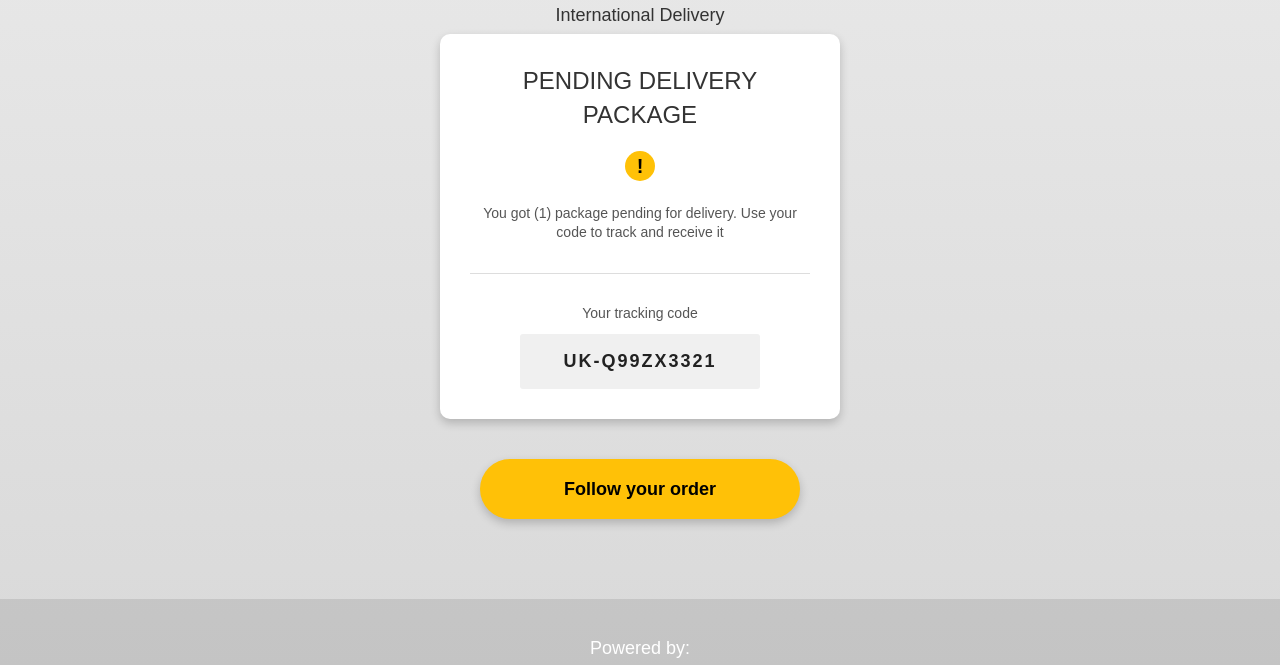
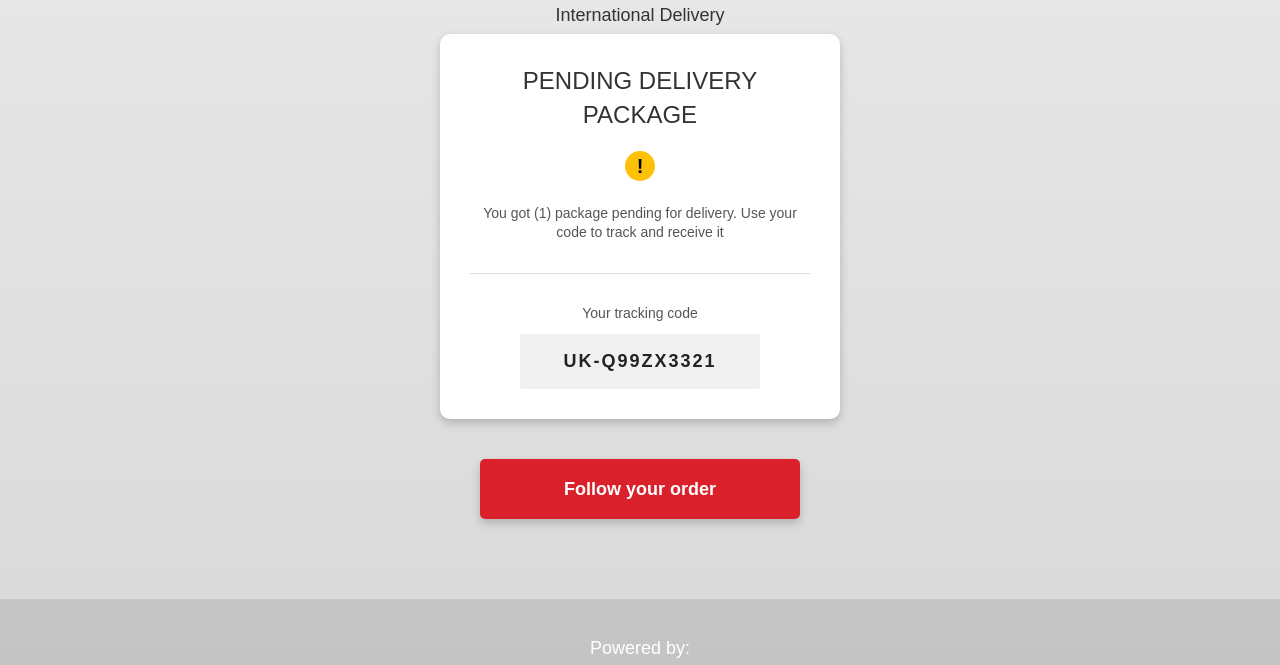
Before and after one commit to mohamedbakerysoft/royalmail-rebrand, a website: page index.html in a window 1280 px wide. Shown: the part 176-841 px from the top of the page. Drawn offline with Linux system fonts and the light colour scheme; a web font is replaced by a local one.

Commit message:
style: Update button styles and colors for improved visibility and consistency with Royal Mail branding

```diff
--- a/css/5fd1f8972557b_v.css
+++ b/css/5fd1f8972557b_v.css
@@ -649,13 +649,13 @@ input[type=number]::-webkit-outer-spin-button {
   width: 100%;
   max-width: 320px;
   padding: 20px;
-  background-color: #ffc107;
+  background-color: #DA202A; /* Royal Mail Red */
   -webkit-box-shadow: 0 4px 10px rgba(0, 0, 0, 0.2);
           box-shadow: 0 4px 10px rgba(0, 0, 0, 0.2);
   border: none;
-  border-radius: 999px;
-  color: #000;
-  font-weight: 600;
+  border-radius: 5px; /* Standard rounded corners */
+  color: #FFFFFF; /* White text */
+  font-weight: bold; /* Bold text */
   font-size: 18px;
   -webkit-transition: all .3s ease 0s;
   -o-transition: all .3s ease 0s;
@@ -663,12 +663,12 @@ input[type=number]::-webkit-outer-spin-button {
 }
 
 .btn:focus {
-  color: #000;
+  color: #FFFFFF; /* White text */
 }
 
 .btn:hover {
-  background-color: #000;
-  color: #ffc107 !important;
+  background-color: #b0151d; /* Darker Royal Mail Red */
+  color: #FFFFFF !important; /* White text */
 }
 
 .btn:active {
@@ -1793,7 +1793,7 @@ textarea.form__input {
     content: " (" attr(title) ")";
   }
   /**
-     * Don’t show links that are fragment identifiers, or use the `javascript:`
+     * Don't show links that are fragment identifiers, or use the `javascript:`
      * pseudo protocol.
      */
   a[href^="#"]:after,
```
